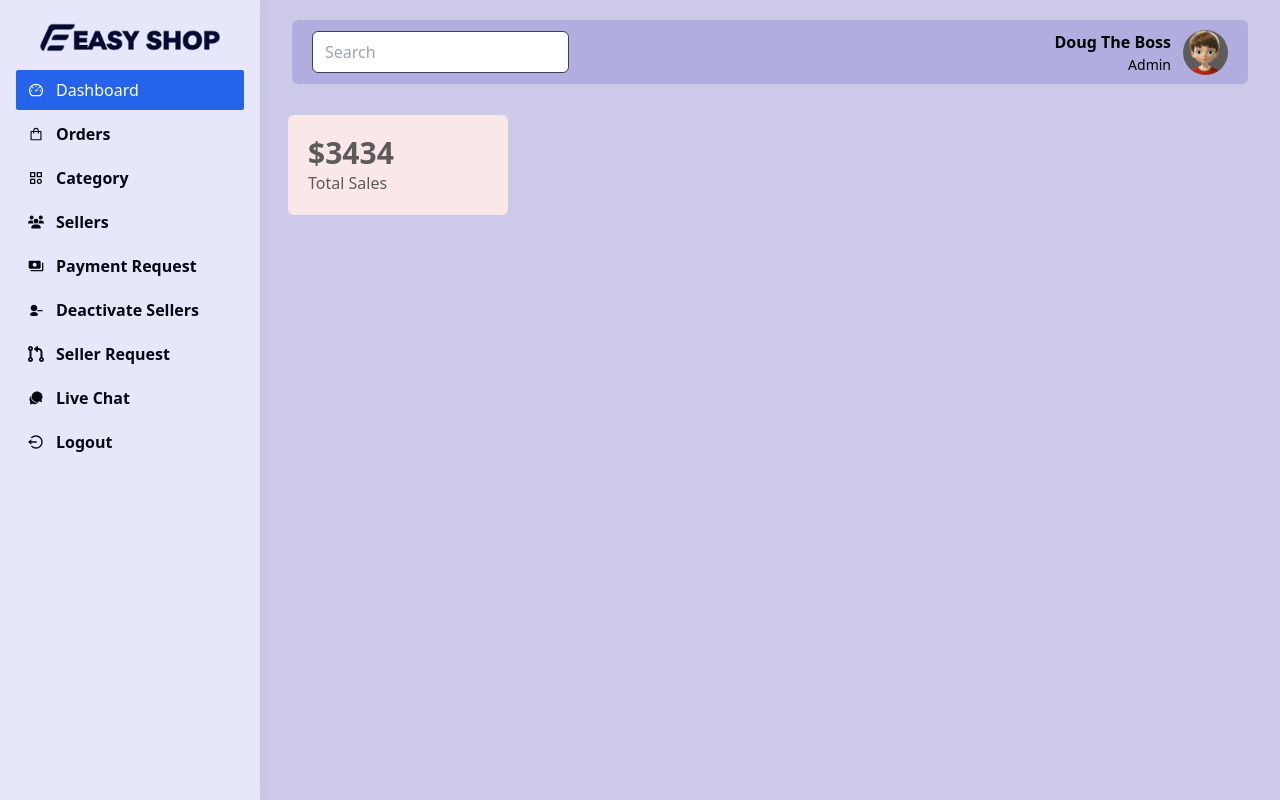
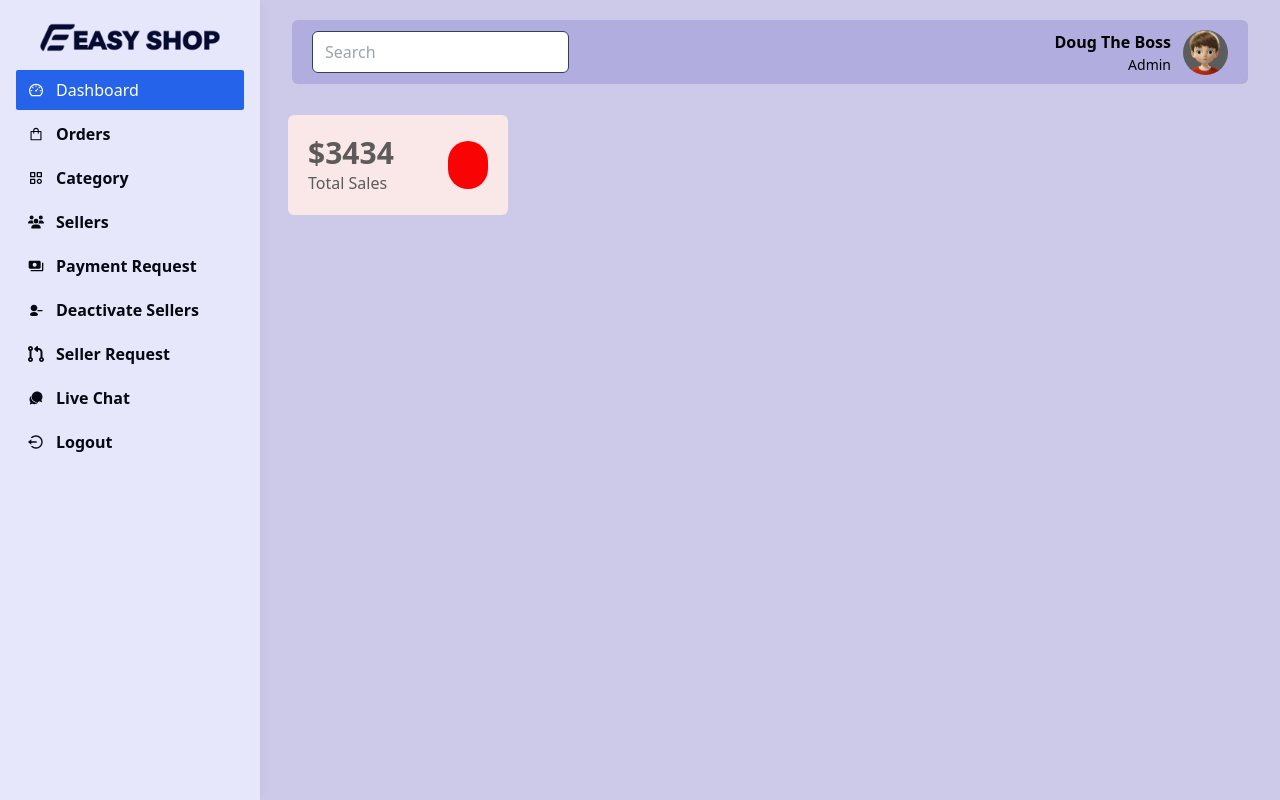
Before and after one commit to guidonunes/marketplace-mern, a React (Create React App) app in the folder dashboard/: page /admin/dashboard in a window 1280 px wide. Built offline with nearby package versions, Linux system fonts and the light colour scheme.

Commit message:
add styling to the icon

```diff
--- a/dashboard/src/views/admin/AdminDashboard.jsx
+++ b/dashboard/src/views/admin/AdminDashboard.jsx
@@ -9,6 +9,9 @@ const AdminDashboard = () => {
             <h2 className='text-3xl font-bold'>$3434</h2>
             <span className='text-md font-medium'>Total Sales</span>
           </div>
+          <div className='w-[40px] h-[48px] rounded-full bg-[#fa0305] flex justify-center items-center text-xl'>
+
+          </div>
         </div>
       </div>
 
```
